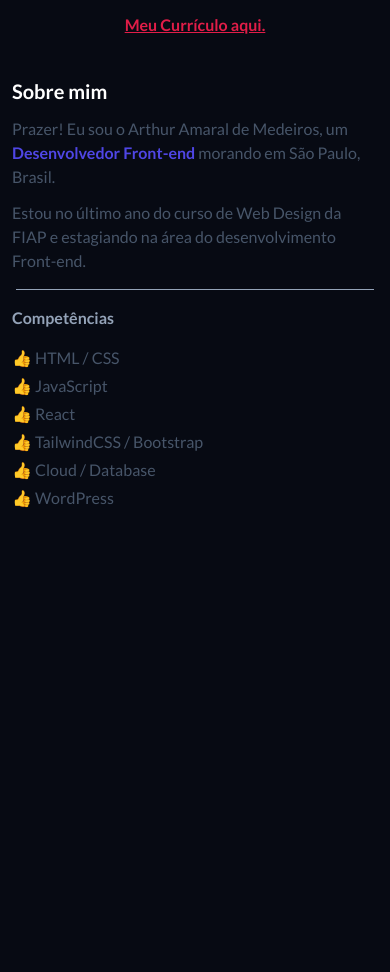
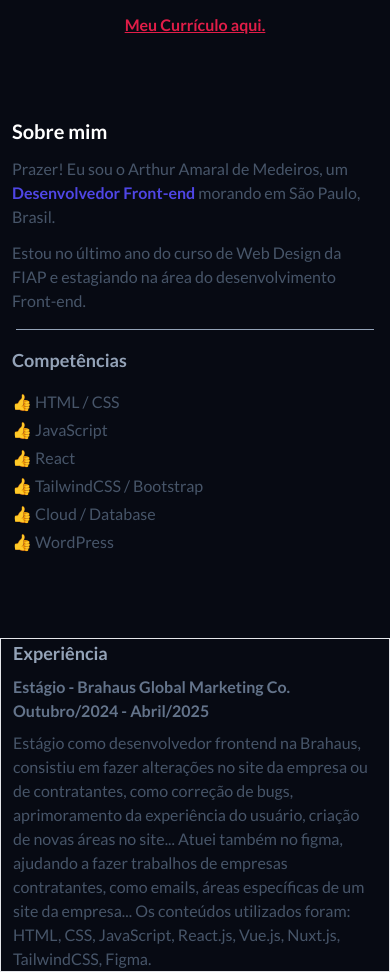
Before and after one commit to Amaralarthurr/Portfolio-Arthur-2025, a plain HTML site: page src/index.html in a window 390 px wide. Shown: the part 267-1239 px from the top of the page. Before the commit the page ends 844 px from the top, so only its background shows below. Drawn offline with Linux system fonts and the light colour scheme.

Commit message:
experiencia mobile

```diff
--- a/src/index.html
+++ b/src/index.html
@@ -21,9 +21,12 @@
     <link rel="stylesheet" href="./css/others.css" />
   </head>
 
-  <body class="bg-dark-bg bg-light-bg dar font-title font-bold flex flex-col justify-center">
-
-    <nav class="p-5 bg-dark-bg shadow md:flex md:items-center md:justify-between container mx-auto">
+  <body
+    class="bg-dark-bg bg-light-bg dar font-title font-bold flex flex-col justify-center"
+  >
+    <nav
+      class="p-5 bg-dark-bg shadow md:flex md:items-center md:justify-between container mx-auto"
+    >
       <div class="flex justify-between items-center">
         <span class="text-3xl cursor-pointer mx-2 md:hidden block">
           <i
@@ -96,34 +99,69 @@
     <section class="container mx-auto">
       <div class="flex flex-col items-center text-center gap-4">
         <h2 class="text-slate-800 text-xl font-bold">Olá, sou o Arthur.</h2>
-        <h1 class="text-slate-400 font-bold text-5xl uppercase tracking-tighter leading-10">FRONT-END <br />DEVELOPER</h1>
+        <h1
+          class="text-slate-400 font-bold text-5xl uppercase tracking-tighter leading-10"
+        >
+          FRONT-END <br />DEVELOPER
+        </h1>
         <p class="text-slate-600 text-base text-center">
-          Apaixonado pelo <span class="text-main-blue font-bold">Front-end</span> amo inovar construindo sites e apps
-          interativos e responsivos.
+          Apaixonado pelo
+          <span class="text-main-blue font-bold">Front-end</span> amo inovar
+          construindo sites e apps interativos e responsivos.
         </p>
-        <a href="./pdf/Currículo Arthur Amaral.pdf" class="text-main-pink underline">Meu Currículo aqui.</a>
+        <a
+          href="./pdf/Currículo Arthur Amaral.pdf"
+          class="text-main-pink underline"
+          >Meu Currículo aqui.</a
+        >
       </div>
     </section>
 
-    <section class="container mx-auto mt-10 items-center flex flex-col gap-4">
+    <section class="container mx-auto mt-20 items-center flex flex-col gap-4">
       <div class="gap-3 flex flex-col mx-3">
         <h1 class="text-white text-xl">Sobre mim</h1>
-        <p class="text-slate-600 font-normal text-base">Prazer! Eu sou o Arthur Amaral de Medeiros, um <span class="font-bold text-main-blue">Desenvolvedor Front-end</span> morando em São Paulo, Brasil.</p>
-        <p class="text-slate-600 font-normal text-base">Estou no último ano do curso de Web Design da FIAP e estagiando na área do desenvolvimento Front-end.</p>
+        <p class="text-slate-600 font-normal text-base">
+          Prazer! Eu sou o Arthur Amaral de Medeiros, um
+          <span class="font-bold text-main-blue">Desenvolvedor Front-end</span>
+          morando em São Paulo, Brasil.
+        </p>
+        <p class="text-slate-600 font-normal text-base">
+          Estou no último ano do curso de Web Design da FIAP e estagiando na
+          área do desenvolvimento Front-end.
+        </p>
       </div>
       <div class="w-11/12 bg-slate-400 h-1px"></div>
-      <h2 class="text-slate-400 w-full px-3">Competências</h2>
-      <div class="flex flex-col text-slate-600 font-normal justify-between w-full">
+      <h2 class="text-slate-400 w-full px-3 text-lg">Competências</h2>
+      <div
+        class="flex flex-col text-slate-600 font-normal justify-between w-full"
+      >
         <ul class="mx-3 gap-1 flex flex-col mb-1">
           <li class="">👍 HTML / CSS</li>
           <li class="">👍 JavaScript</li>
           <li class="">👍 React</li>
         </ul>
         <ul class="mx-3 gap-1 flex flex-col mb-1">
-          <li class="">👍 TailwindCSS / Bootstrap </li>
+          <li class="">👍 TailwindCSS / Bootstrap</li>
           <li class="">👍 Cloud / Database</li>
           <li class="">👍 WordPress</li>
         </ul>
+      </div>
+    </section>
+
+    <section class="container mx-auto border mt-20">
+      <div class="mx-3">
+        <h1 class="text-slate-400 text-lg mb-2">Experiência</h1>
+        <h2 class="text-slate-500 font-bold text-base">Estágio - Brahaus Global Marketing Co.</h2>
+        <p class="text-slate-500 font-bold text-base mb-2">Outubro/2024 - Abril/2025</p>
+        <p class="text-slate-600 font-normal">
+          Estágio como desenvolvedor frontend na Brahaus, consistiu
+          em fazer alterações no site da empresa ou de contratantes, como correção de bugs,
+          aprimoramento da experiência do usuário, criação de novas áreas no
+          site... Atuei também no figma, ajudando a fazer trabalhos de empresas
+          contratantes, como emails, áreas específicas de um site da empresa...
+          Os conteúdos utilizados foram: HTML, CSS, JavaScript, React.js,
+          Vue.js, Nuxt.js, TailwindCSS, Figma.
+        </p>
       </div>
     </section>
 
```
Also changed, not shown: src/css/output.css.
